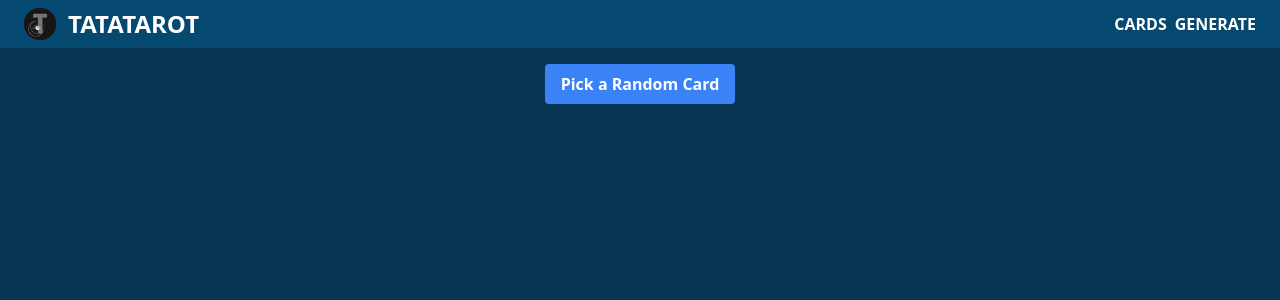
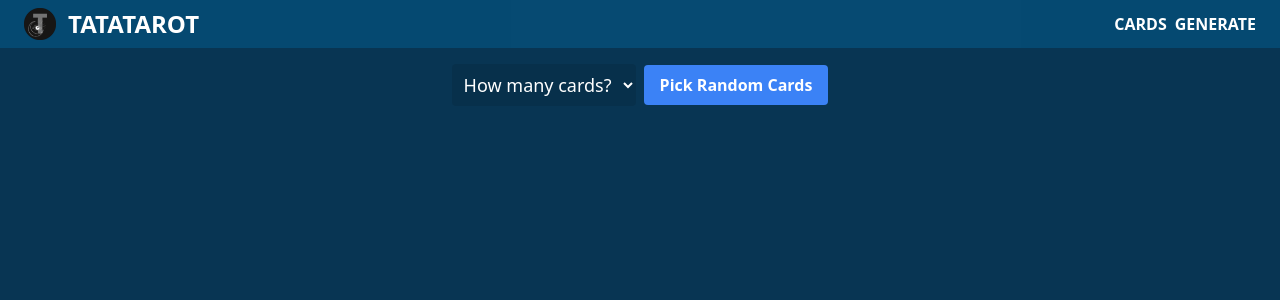
Before and after one commit to SophieH07/tatatarot.v.2.0, a React (Vite) app: page /generator in a window 1280 px wide. Shown: the top 300 px of the page. Built offline with nearby package versions, Linux system fonts and the light colour scheme; the HTML template or start-up script is replaced by a standard one; what tailwindcss-animated would draw is missing.

Commit message:
add more generate

```diff
--- a/src/pages/Generator.jsx
+++ b/src/pages/Generator.jsx
@@ -2,34 +2,58 @@ import { useState } from "react";
 import cardList from "../components/cardList";
 
 const Generator = () => {
-  const [randomCard, setRandomCard] = useState(null);
-  const [clicked, setClicked] = useState(false);
-
-  const pickRandomCard = () => {
-    const randomIndex = Math.floor(Math.random() * cardList.length);
-    setRandomCard(cardList[randomIndex]);
-    setClicked(true);
-  };
+  const [randomCards, setRandomCards] = useState(cardList);
+  const [picked, setPicked] = useState(false);
+  function getRandomCards(number) {
+    const shuffledCards = [...randomCards].sort(() => 0.5 - Math.random());
+    const selected = shuffledCards.slice(0, number);
+    setRandomCards(selected);
+    setPicked(true);
+  }
 
   return (
     <div className="flex justify-center items-center">
       <div className="justify-center items-center text-center">
-        <button
-          className="bg-blue-500 hover:bg-blue-700 font-bold py-2 px-4 rounded"
-          onClick={pickRandomCard}
-        >
-          Pick a Random Card
-        </button>
-        {randomCard && (
-          <div className="animate-jump-in animate-duration-[900ms] animate-delay-1000">
-            <p className="font-bold uppercase py-4">{randomCard.name}</p>
-            <img
-              className="max-h-[30em]"
-              src={randomCard.picture}
-              alt={randomCard.name}
-            />
+        <div className="inline-flex items-center">
+          <select
+            name="number-cards"
+            id="number-cards"
+            className="p-2 bg-none bg-black rounded bg-opacity-10 text-lg"
+            onChange={(e) => getRandomCards(e.target.value)}
+          >
+            <option className="bg-slate-800" value="0">
+              How many cards?
+            </option>
+            <option className="bg-slate-800" value="1">
+              One
+            </option>
+            <option className="bg-slate-800" value="3">
+              Three
+            </option>
+            <option className="bg-slate-800" value="6">
+              Six
+            </option>
+            <option className="bg-slate-800" value="12">
+              Twelve
+            </option>
+          </select>
+          <div className="pl-2">
+            <button
+              className="bg-blue-500 hover:bg-blue-700 font-bold py-2 px-4 rounded"
+              onClick={getRandomCards}
+            >
+              Pick Random Cards
+            </button>
           </div>
-        )}
+        </div>
+        <div>
+          {picked &&
+            randomCards.map((c) => (
+              <div key={c.name}>
+                <p>{c.name}</p> <img className="max-w-[14em]" src={c.picture} />
+              </div>
+            ))}
+        </div>
       </div>
     </div>
   );
```
